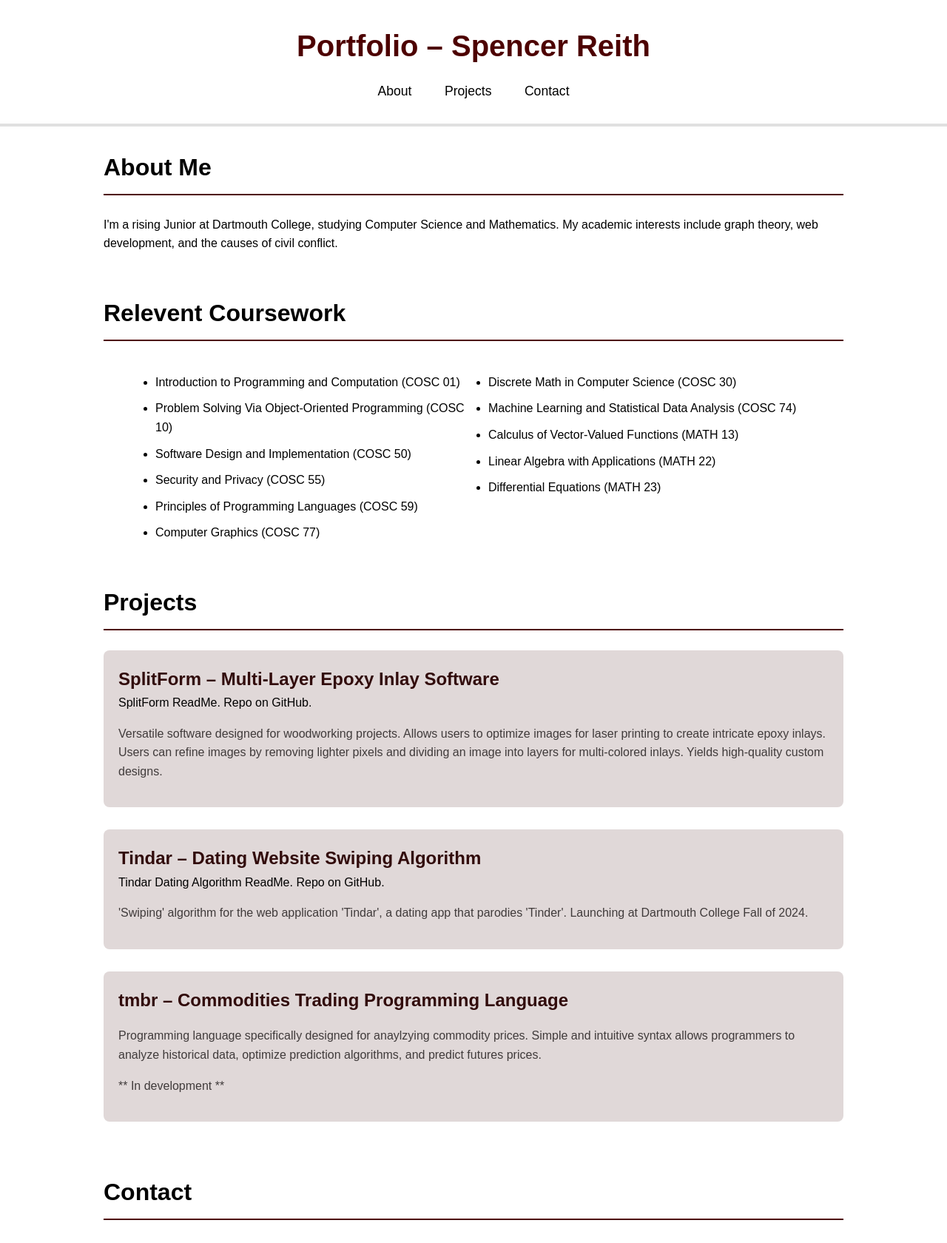
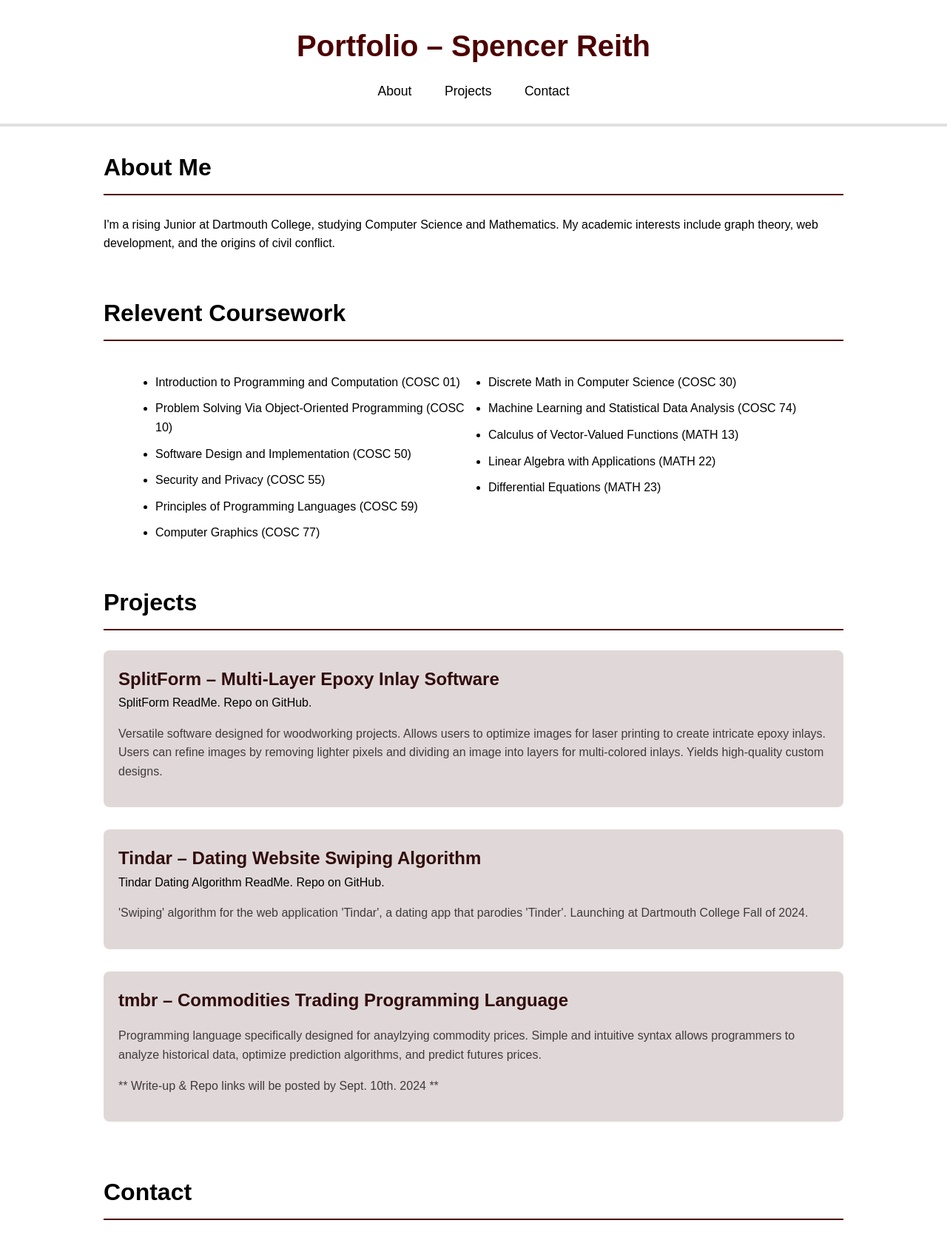
Before and after one commit to spencerReith/spencerreith.github.io, a plain HTML site: page index.html in a window 1280 px wide. Shown: the top 1680 px of the page at 74% size. Drawn offline with Linux system fonts and the light colour scheme.

Commit message:
updates to index.html

```diff
--- a/index.html
+++ b/index.html
@@ -19,7 +19,7 @@
     </header>
     <section id="about">
         <h2>About Me</h2>
-        <p>I'm a rising Junior at Dartmouth College, studying Computer Science and Mathematics. My academic interests include graph theory, web development, and the causes of civil conflict.</p>
+        <p>I'm a rising Junior at Dartmouth College, studying Computer Science and Mathematics. My academic interests include graph theory, web development, and the origins of civil conflict.</p>
     </section>
     <section id="about">
         <h2>Relevent Coursework</h2>
@@ -63,7 +63,7 @@
         <div class="project">
             <h3>tmbr – Commodities Trading Programming Language</h3>
             <p>Programming language specifically designed for anaylzying commodity prices. Simple and intuitive syntax allows programmers to analyze historical data, optimize prediction algorithms, and predict futures prices.</p>
-            <p>** In development **</p>
+            <p>** Write-up & Repo links will be posted by Sept. 10th. 2024 **</p>
         </div>
 
     </section>
```
